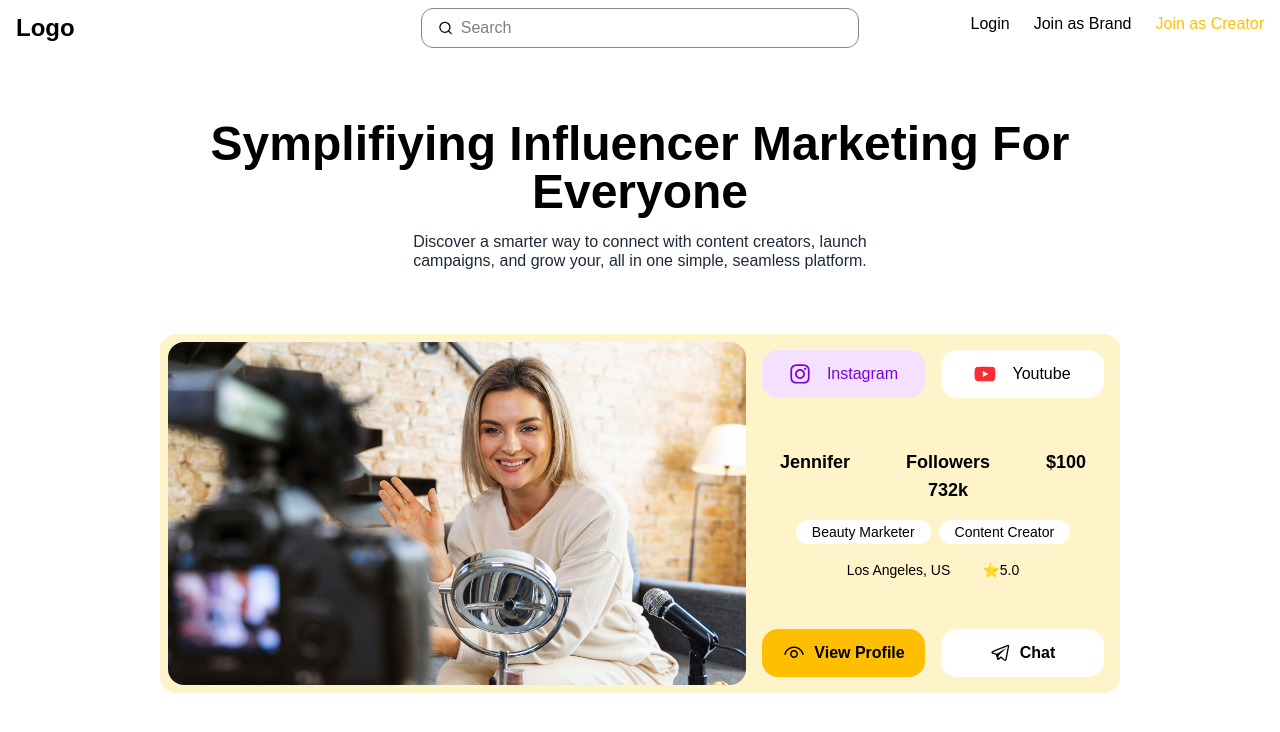
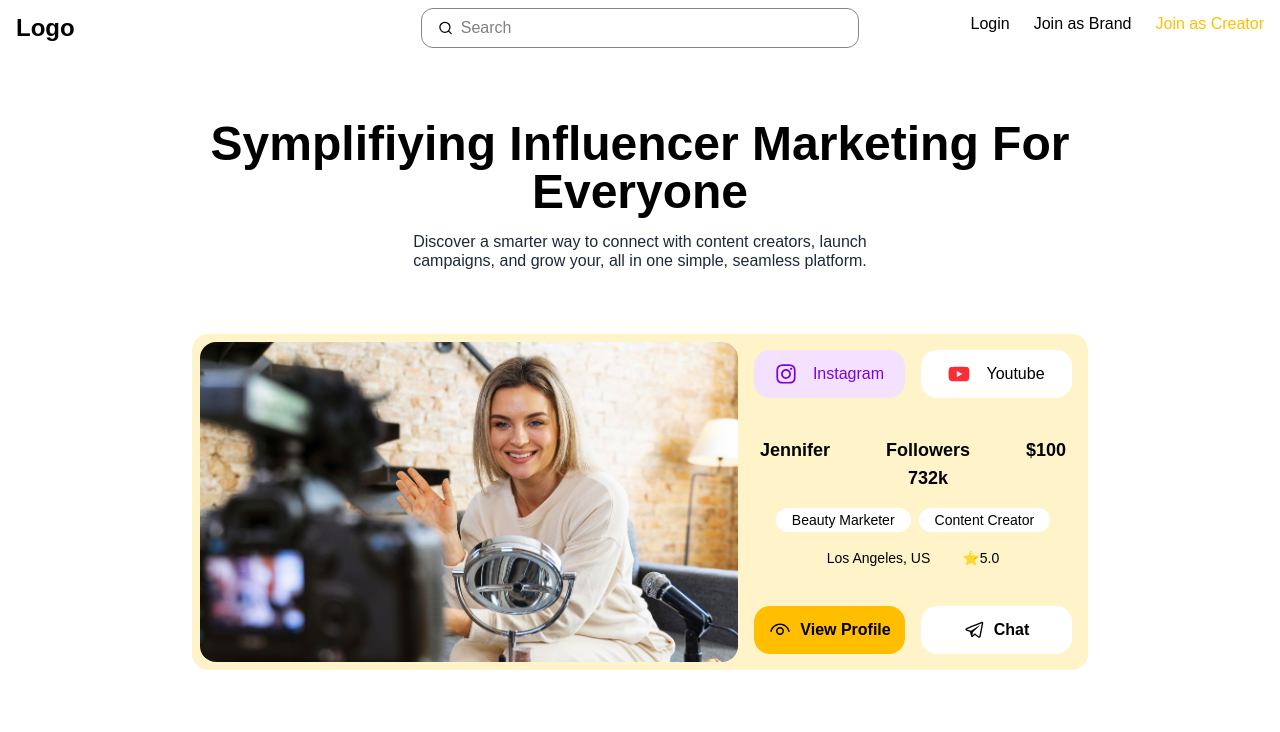
Before and after one commit to shabinx30/Collabify, a React (Vite) app in the folder frontend/: page / in a window 1280 px wide. Shown: the top 732 px of the page. Built offline with nearby package versions, Linux system fonts and the light colour scheme.

Commit message:
style(Hero): improved responisiveness

```diff
--- a/frontend/src/components/Hero.tsx
+++ b/frontend/src/components/Hero.tsx
@@ -4,18 +4,18 @@ import { LiaTelegramPlane } from "react-icons/lia";
 
 const Hero = () => {
     return (
-        <div className="w-full bg-white flex flex-col items-center px-[2em] lg:px-[10em] pt-[4em]">
+        <div className="w-full bg-white flex flex-col items-center px-[2em] lg:px-[6em] xl:px-[12em] pt-[4em]">
             <h1 className="w-full text-black text-3xl md:text-4xl lg:text-5xl font-semibold text-center">
                 Symplifiying Influencer Marketing For Everyone
             </h1>
-            <p className="text-gray-800 mt-[1em] w-[75%] text-sm md:text-base lg:w-[50%] text-center leading-[1.2]">
+            <p className="text-gray-800 mt-[1em] w-[75%] text-sm md:text-base lg:w-[60%] text-center leading-[1.2]">
                 Discover a smarter way to connect with content creators, launch
                 campaigns, and grow your, all in one simple, seamless platform.
             </p>
             <div className="bg-[#fff4c9] w-full md:flex p-2 rounded-2xl my-[4em] text-black">
                 <div className="flex-1/4">
                     <img
-                        className="saturate-[130%] rounded-2xl min-h-full object-cover object-left-top"
+                        className="saturate-[130%] rounded-2xl min-h-full object-cover object-center"
                         src="/images/vlog.jpg"
                         alt="hero.png"
                     />
```
